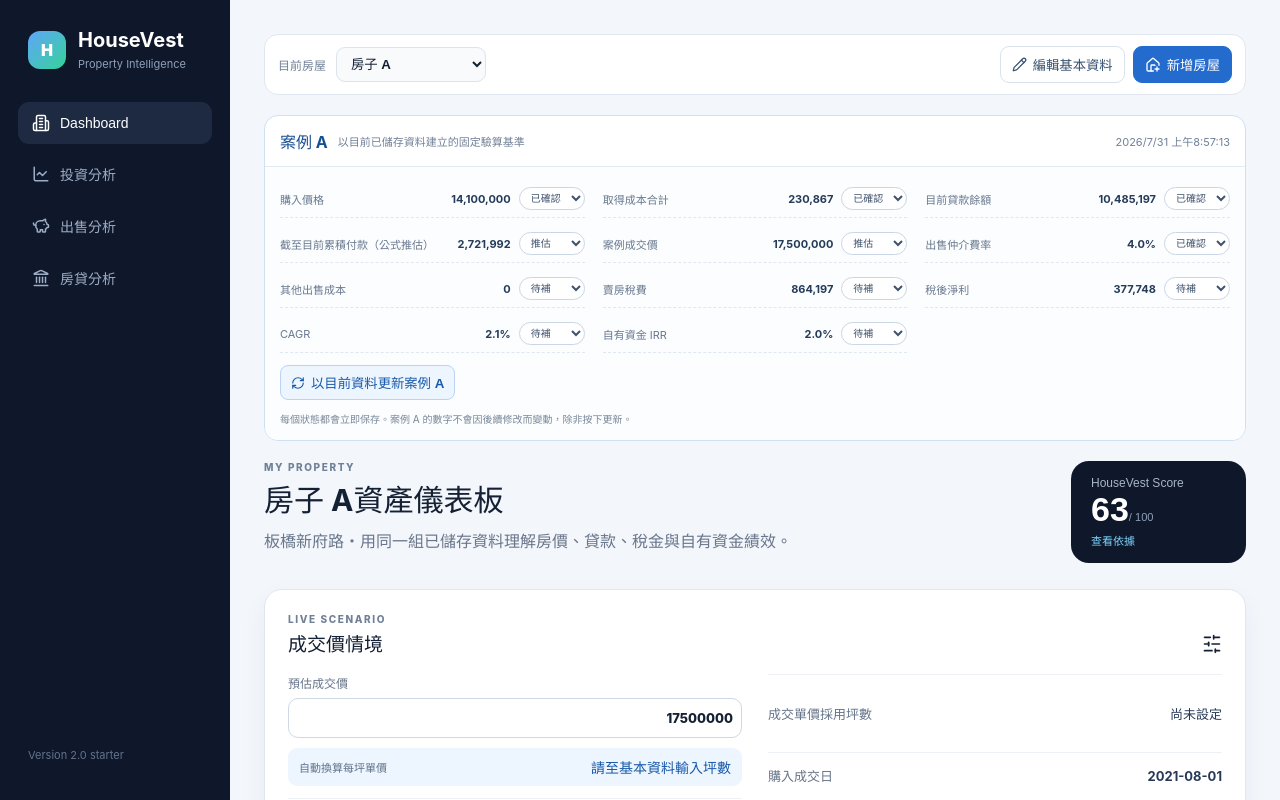
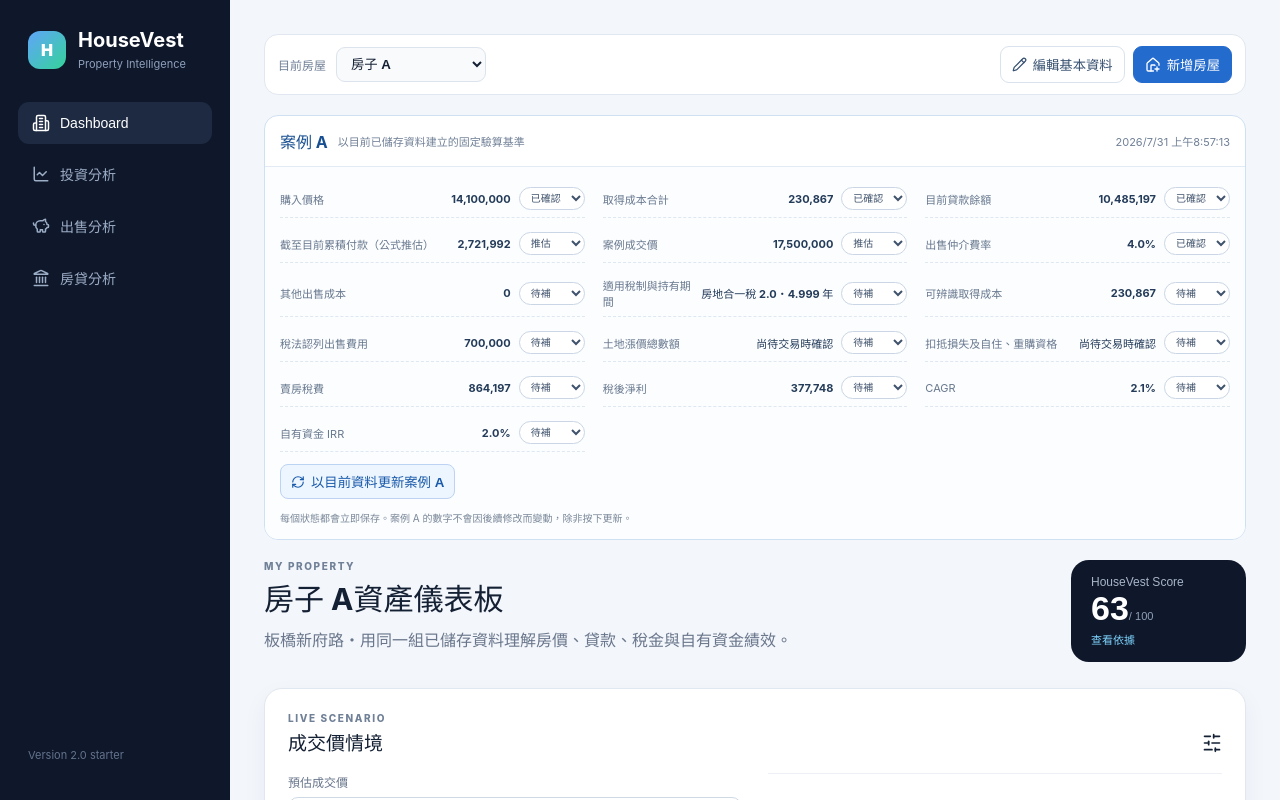
Before and after one commit to joycehakn/HouseVest, a React (Vite) app: page / in a window 1280 px wide. Shown: the top 800 px of the page. Built offline with nearby package versions, Linux system fonts and the light colour scheme.

Commit message:
feat(validation): track pending tax review items

```diff
--- a/src/App.tsx
+++ b/src/App.tsx
@@ -538,6 +538,11 @@
             <p><span>案例成交價</span><strong>{nt(validationCase.scenario.salePrice)}</strong>{validationStatusSelect('salePrice', '案例成交價')}</p>
             <p><span>出售仲介費率</span><strong>{pct(validationCase.scenario.sellingAgencyFeeRate)}</strong>{validationStatusSelect('sellingAgencyFeeRate', '出售仲介費率')}</p>
             <p><span>其他出售成本</span><strong>{nt(validationCase.scenario.customSellingCosts.reduce((total, cost) => total + cost.amount, 0))}</strong>{validationStatusSelect('otherSellingCosts', '其他出售成本')}</p>
+            <p><span>適用稅制與持有期間</span><strong>{validationCase.taxReview?.regimeLabel ?? result.taxAnalysis.regimeLabel}・{(validationCase.taxReview?.holdingYears ?? result.taxAnalysis.holdingYears).toFixed(3)} 年</strong>{validationStatusSelect('taxRegimeAndHoldingPeriod', '適用稅制與持有期間')}</p>
+            <p><span>可辨識取得成本</span><strong>{nt(totalAcquisitionCosts(validationCase.property.acquisitionCosts, validationCase.property.customAcquisitionCosts))}</strong>{validationStatusSelect('recognizedAcquisitionCosts', '可辨識取得成本')}</p>
+            <p><span>稅法認列出售費用</span><strong>{nt(validationCase.taxReview?.recognizedSellingExpenses ?? result.taxAnalysis.recognizedSellingExpenses)}</strong>{validationStatusSelect('recognizedSellingExpenses', '稅法認列出售費用')}</p>
+            <p><span>土地漲價總數額</span><strong>{validationCase.property.taxProfile.landPriceIncrementTotal === null ? '尚待交易時確認' : nt(validationCase.property.taxProfile.landPriceIncrementTotal)}</strong>{validationStatusSelect('landPriceIncrementTotal', '土地漲價總數額')}</p>
+            <p><span>扣抵損失及自住、重購資格</span><strong>尚待交易時確認</strong>{validationStatusSelect('taxQualifications', '扣抵損失及自住、重購資格')}</p>
             <p><span>賣房稅費</span><strong>{nt(validationCase.result.tax)}</strong>{validationStatusSelect('tax', '賣房稅費')}</p>
             <p><span>稅後淨利</span><strong>{nt(validationCase.result.profit)}</strong>{validationStatusSelect('profit', '稅後淨利')}</p>
             <p><span>CAGR</span><strong>{pct(validationCase.result.cagr)}</strong>{validationStatusSelect('cagr', 'CAGR')}</p>
--- a/src/validation/validationCase.ts
+++ b/src/validation/validationCase.ts
@@ -11,7 +11,7 @@
 }
 
 export type ValidationStatus = 'confirmed' | 'estimated' | 'pending'
-export type ValidationField = 'purchasePrice' | 'acquisitionCosts' | 'currentLoanBalance' | 'historicalMortgagePayments' | 'salePrice' | 'sellingAgencyFeeRate' | 'otherSellingCosts' | 'tax' | 'profit' | 'cagr' | 'leveragedIrr'
+export type ValidationField = 'purchasePrice' | 'acquisitionCosts' | 'currentLoanBalance' | 'historicalMortgagePayments' | 'salePrice' | 'sellingAgencyFeeRate' | 'otherSellingCosts' | 'taxRegimeAndHoldingPeriod' | 'recognizedAcquisitionCosts' | 'recognizedSellingExpenses' | 'landPriceIncrementTotal' | 'taxQualifications' | 'tax' | 'profit' | 'cagr' | 'leveragedIrr'
 export type ValidationFieldStatuses = Record<ValidationField, ValidationStatus>
 
 export const defaultValidationFieldStatuses: ValidationFieldStatuses = {
@@ -22,6 +22,11 @@
   salePrice: 'estimated',
   sellingAgencyFeeRate: 'confirmed',
   otherSellingCosts: 'pending',
+  taxRegimeAndHoldingPeriod: 'pending',
+  recognizedAcquisitionCosts: 'pending',
+  recognizedSellingExpenses: 'pending',
+  landPriceIncrementTotal: 'pending',
+  taxQualifications: 'pending',
   tax: 'pending',
   profit: 'pending',
   cagr: 'pending',
@@ -37,6 +42,11 @@
   scenario: ValidationScenario
   result: Pick<PropertyAnalysis, 'tax' | 'profit' | 'netCash' | 'cagr' | 'leveragedIrr'> &
     Partial<Pick<PropertyAnalysis, 'historicalMortgagePayments'>>
+  taxReview?: {
+    regimeLabel: string
+    holdingYears: number
+    recognizedSellingExpenses: number
+  }
   fieldStatuses: ValidationFieldStatuses
 }
 
@@ -68,6 +78,11 @@
       cagr: result.taxAnalysis.complete ? 'estimated' : 'pending',
       leveragedIrr: result.taxAnalysis.complete ? 'estimated' : 'pending',
     },
+    taxReview: {
+      regimeLabel: result.taxAnalysis.regimeLabel,
+      holdingYears: result.taxAnalysis.holdingYears,
+      recognizedSellingExpenses: result.taxAnalysis.recognizedSellingExpenses,
+    },
   }
 }
 
```
